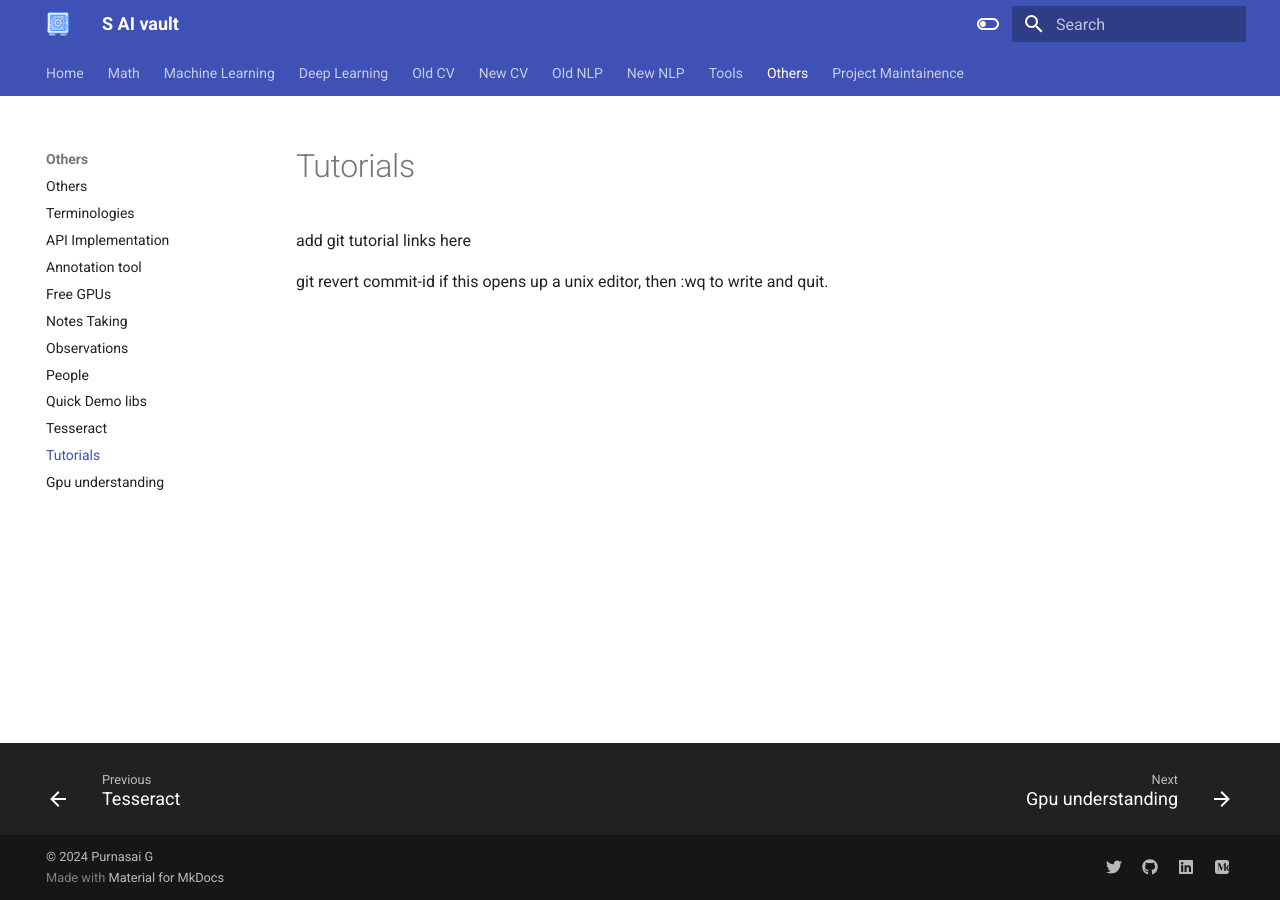
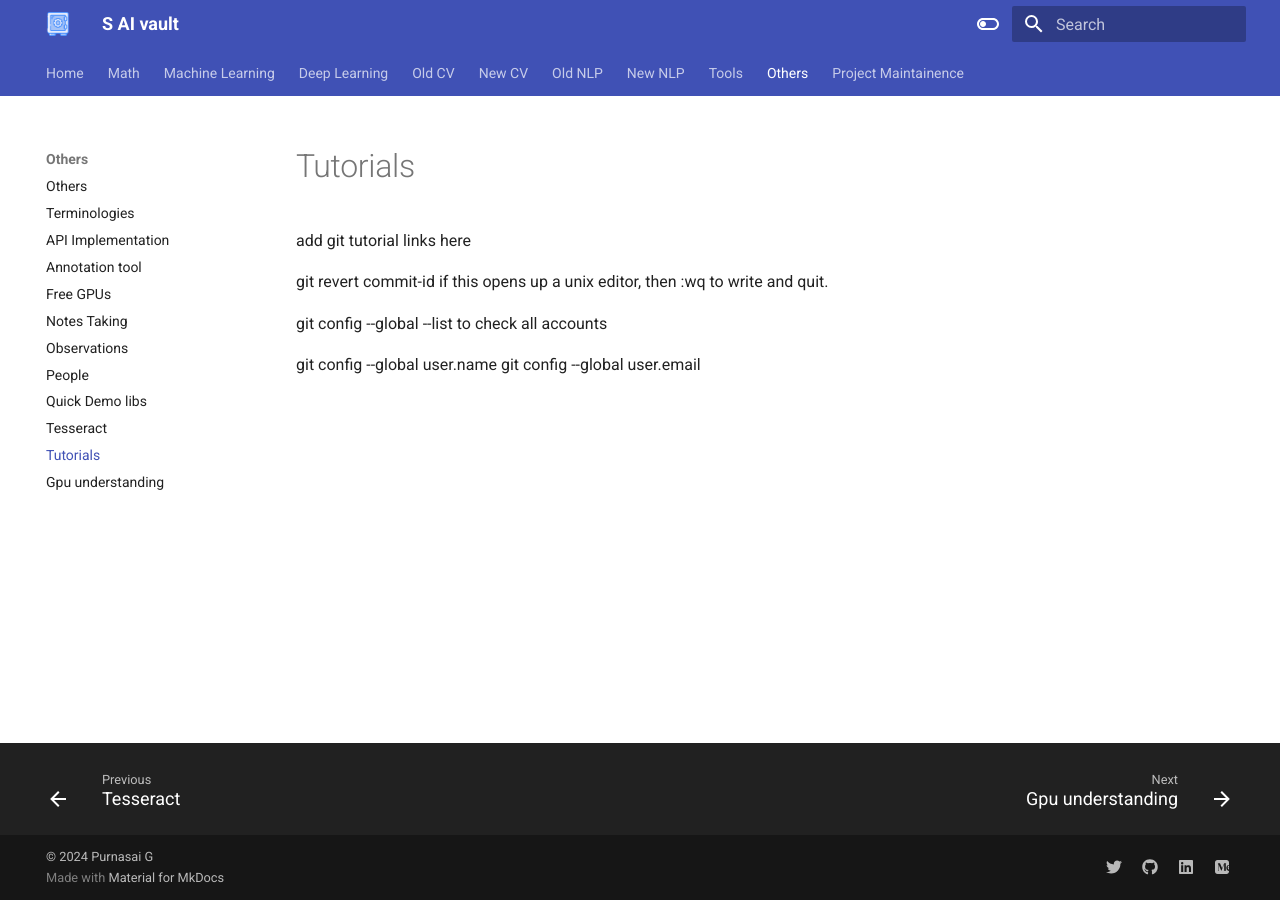
Before and after one commit to purnasai/sAI_Vault, an MkDocs documentation site: the page built from docs/Others/tutorails.md, in a window 1280 px wide. Built offline with MkDocs 1.6.1 and Material for MkDocs 9.7.7, drawn with Linux system fonts in a browser that asks for light colours.

Commit message:
just added git related stuff

```diff
--- a/docs/Others/tutorails.md
+++ b/docs/Others/tutorails.md
@@ -2,3 +2,11 @@ add git tutorial links here
 
 git revert commit-id
     if this opens up a unix editor, then :wq to write and quit.
+
+
+
+git config --global --list
+to check all accounts
+
+git config --global user.name
+git config --global user.email
```
